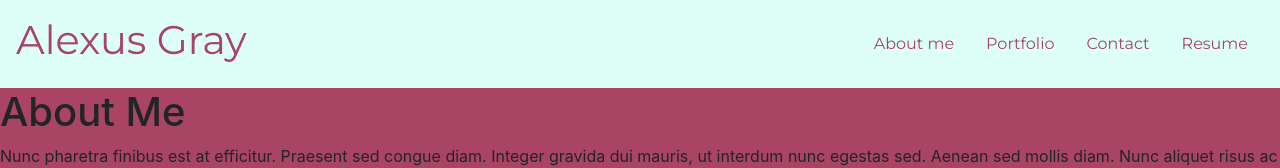
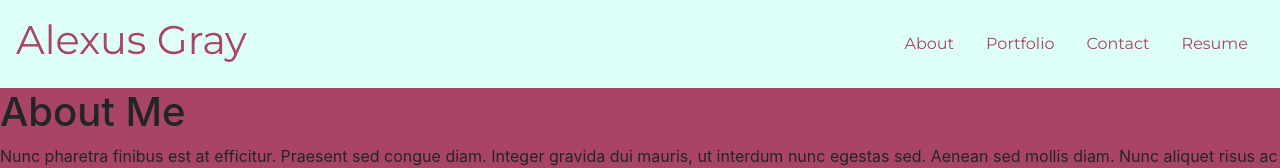
Before and after one commit to grayad/my-portfolio, a React (Create React App) app: page / in a window 1280 px wide. Shown: the top 168 px of the page. Built offline with nearby package versions, Linux system fonts and the light colour scheme.

Commit message:
refactor nav link JSX with map function

```diff
--- a/src/components/Navigation/index.js
+++ b/src/components/Navigation/index.js
@@ -1,29 +1,20 @@
 import React from "react";
 
 function Nav() {
+  const pageNames = ["About", "Portfolio", "Contact", "Resume"];
+
   return (
     <nav>
       <ul className="nav list-unstyled">
-        <li class="nav-item">
-          <a class="nav-link" href="#about">
-            About me
-          </a>
-        </li>
-        <li class="nav-item">
-          <a class="nav-link" href="#portfolio">
-            Portfolio
-          </a>
-        </li>
-        <li class="nav-item">
-          <a class="nav-link" href="#contact">
-            Contact
-          </a>
-        </li>
-        <li class="nav-item">
-          <a class="nav-link" href="#resume">
-            Resume
-          </a>
-        </li>
+        {pageNames.map((name) => {
+          return (
+            <li className="nav-item">
+              <a className="nav-link" href={`#${name.toLowerCase()}`}>
+                {name}
+              </a>
+            </li>
+          );
+        })}
       </ul>
     </nav>
   );
```
